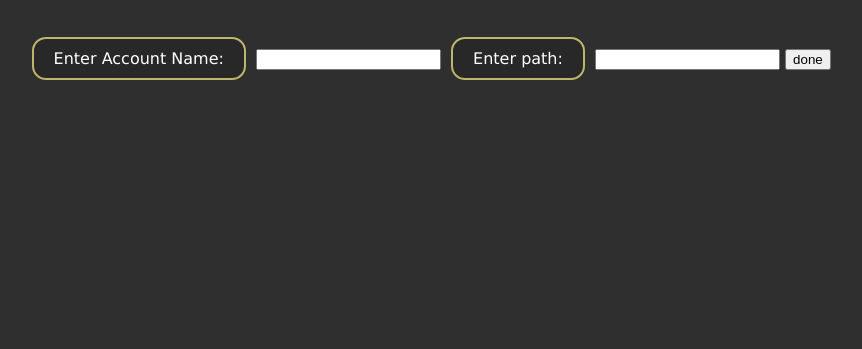
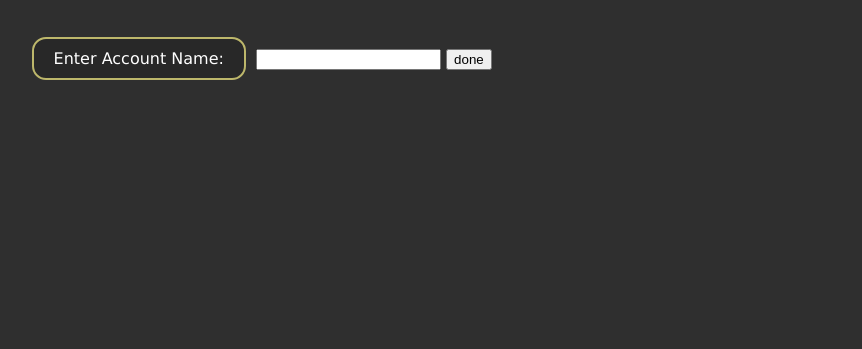
Before and after one commit to CimaglioBM/Chess-Game, a Flask app: page / in a window 1280 px wide. Shown: the part 71-420 px from the top of the page, without its empty margins (63-925 px from the left). Run offline with Flask 2, Linux system fonts and the light colour scheme; some libraries are stand-ins or nearby versions.

Commit message:
Update login.html

```diff
--- a/templates/login.html
+++ b/templates/login.html
@@ -44,8 +44,6 @@
     <form action='/home' method='POST'>
       <label for="account">Enter Account Name:</label>
       <input type="text" id="account" name="account">
-      <label for="path">Enter path:</label>
-      <input type="text" id="path" name="path">
       <input type="submit" value="done">
 
   </form>
```
